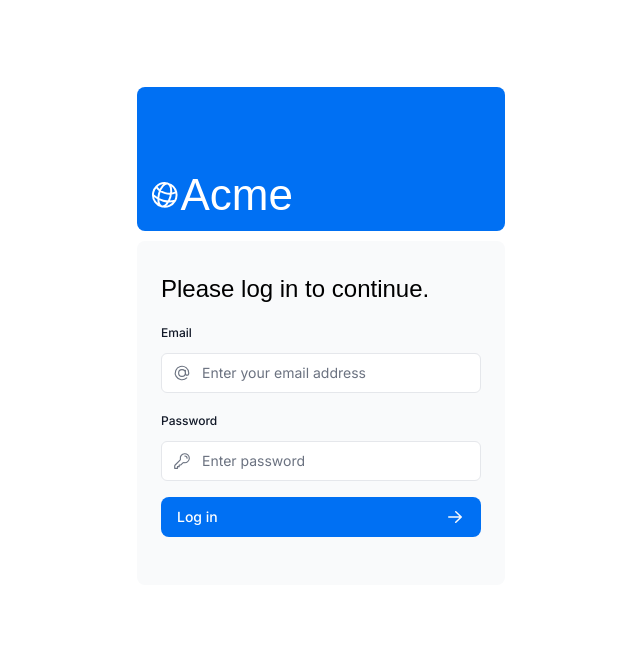
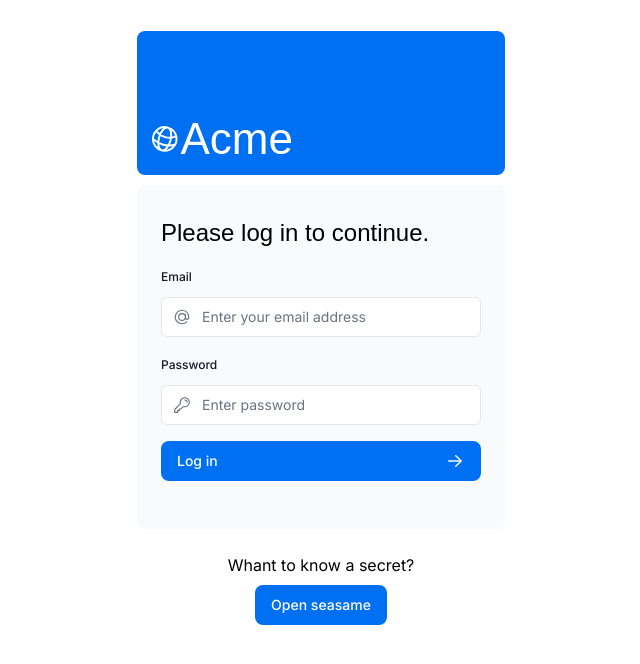
Before and after one commit to erriza/next-dashboard, a Next.js app: page /login in a window 1280 px wide. Shown: the top 664 px of the page, without its empty margins (319-959 px from the left). Built offline with nearby package versions, Linux system fonts and the light colour scheme; a web font is replaced by a local one.

Commit message:
agregando metadata y passwd login

```diff
--- a/app/dashboard/invoices/page.tsx
+++ b/app/dashboard/invoices/page.tsx
@@ -7,7 +7,11 @@ import Search from "@/app/ui/search";
 import { InvoicesTableSkeleton } from "@/app/ui/skeletons";
 import { Suspense } from "react";
 import { fetchInvoicesPages } from "@/app/lib/data";
+import { Metadata } from "next";
 
+export const metadata : Metadata = {
+    title: 'Invoices'
+}
 export default async function Page({
     searchParams,
 }: {
--- a/app/layout.tsx
+++ b/app/layout.tsx
@@ -1,5 +1,15 @@
 import '@/app/ui/global.css';
 import { inter } from '@/app/ui/fonts';
+import { Metadata } from 'next';
+
+export const metadata: Metadata = {
+  title: {
+    template: '%s | Acme Dashboard',
+    default: 'Acme Dashboard',
+  },
+  description: 'The official Next.js Learn Dashboard built with App Router.',
+  metadataBase: new URL('https://next-learn-dashboard.vercel.sh'),
+};
 
 export default function RootLayout({
   children,
--- a/app/lib/actions.ts
+++ b/app/lib/actions.ts
@@ -126,7 +126,7 @@ export async function authenticate(
         if(error instanceof AuthError) {
             switch(error.type) {
                 case 'CredentialsSignin' :
-                    return 'Invalid credentiales';
+                    return 'Invalid credentials';
                 default :
                     return 'Something went wrong';
             }
--- a/app/ui/login-form.tsx
+++ b/app/ui/login-form.tsx
@@ -10,11 +10,13 @@ import { ArrowRightIcon } from '@heroicons/react/20/solid';
 import { Button } from './button';
 import { useFormState, useFormStatus } from 'react-dom';
 import { authenticate } from '../lib/actions';
+import { useEffect, useState } from 'react';
 
 export default function LoginForm() {
   const [errorMessage, dispatch] = useFormState(authenticate, undefined);
 
   return (
+    <div>
     <form action={dispatch} className="space-y-3">
       <div className="flex-1 rounded-lg bg-gray-50 px-6 pb-4 pt-8">
         <h1 className={`${lusitana.className} mb-3 text-2xl`}>
@@ -76,6 +78,10 @@ export default function LoginForm() {
         </div>
       </div>
     </form>
+    <div className='flex justify-center align-middle'>
+      <DelayedComponent/>
+    </div>
+    </div>
   );
 }
 
@@ -88,3 +94,45 @@ function LoginButton() {
     </Button>
   );
 }
+
+function PasswordSecret () {
+  const [isVisible, setIsVisible] = useState(false);
+
+  function handleOpen() {
+    setIsVisible(!isVisible);
+  }
+
+  return(
+    <div className='flex justify-center items-center flex-col p-4'>
+      {
+      !isVisible ?
+        <div className='flex justify-center items-center flex-col '>
+          <p className='p-2 text-center'>Whant to know a secret?</p>
+          <Button onClick={handleOpen} className='text-center'>
+            Open seasame
+          </Button>
+        </div>
+        :
+        <div className='flex bg-slate-100 p-4 rounded-md justify-center flex-col align-items-center'>
+          <p className='p-2'>email: user@nextmail.com</p>
+          <p className='p-2'>password: 123456</p>
+          <Button onClick={handleOpen} className='text-center'>Hide shhhh</Button>
+        </div>
+      }
+    </div>
+  );
+}
+
+const DelayedComponent = () => {
+  const [isVisible, setIsVisible] = useState(false);
+
+  useEffect(() => {
+    const timer = setTimeout(() => {
+      setIsVisible(true);
+    }, 3000);
+
+    return () => clearTimeout(timer);
+  }, []);
+
+  return isVisible ? <PasswordSecret/> : null;
+};
```
Also changed, not shown: app/opengraph-image.png (renamed from public/opengraph-image.png), 1 other file (tests, documents, lock files or other folders).
